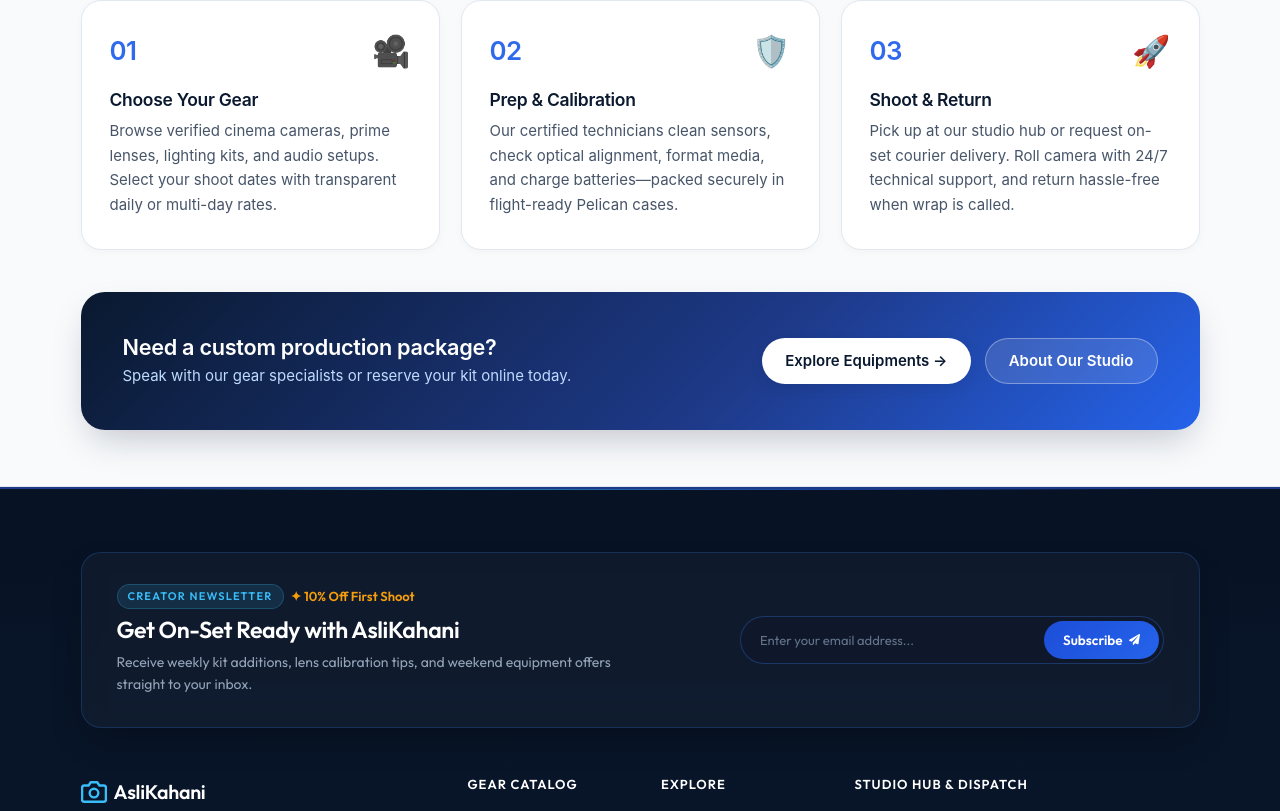
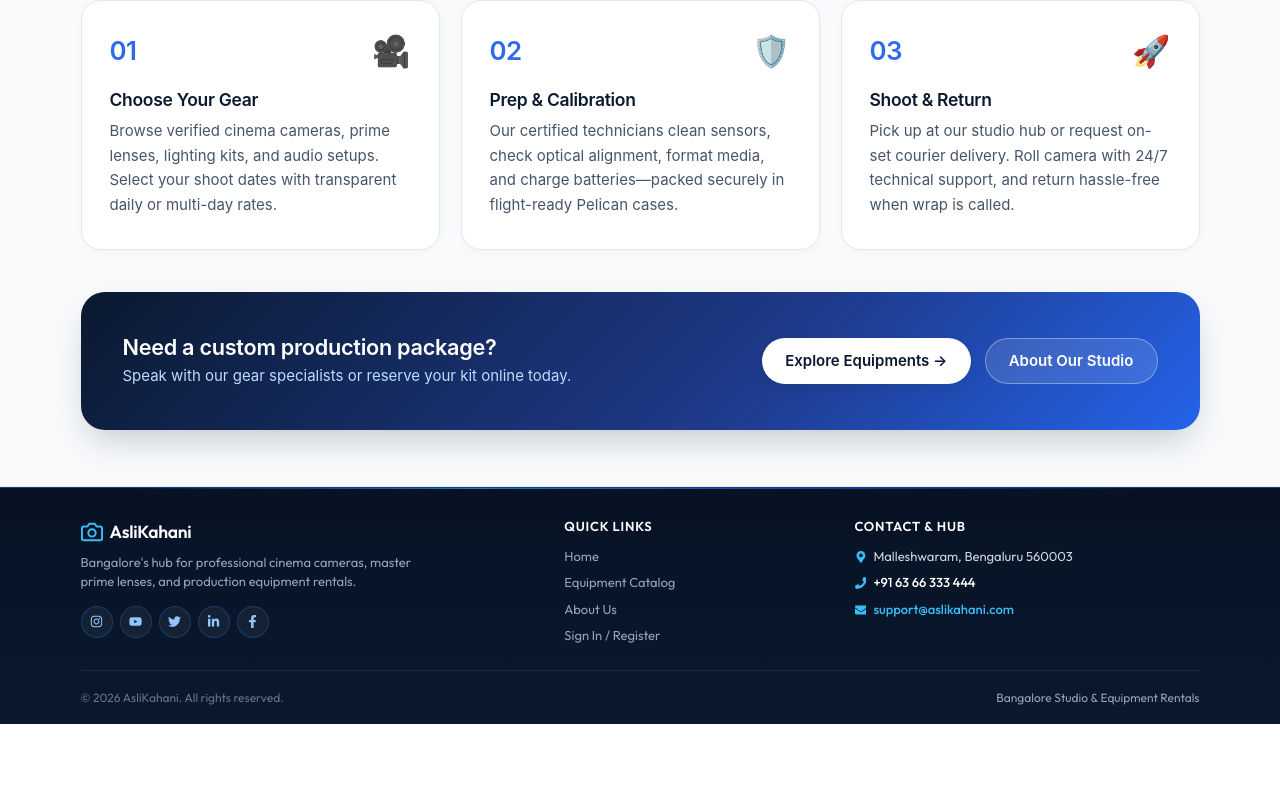
Before and after one commit to lakshmi2214/Asset-frontend-, a React (Create React App) app: page / in a window 1280 px wide. Shown: the part 1982-2793 px from the top of the page. After the commit the page ends 2706 px from the top, so only its background shows below. Built offline with nearby package versions, Linux system fonts and the light colour scheme.

Commit message:
refactor: streamline footer into compact layout with only essential content

```diff
--- a/src/Css/index.css
+++ b/src/Css/index.css
@@ -3851,13 +3851,13 @@ strong, b, th,
 }
 
 /* ================================================================
-   Cinema Studio Footer (Deep Midnight Navy with Cyan/Amber Highlights)
+   Cinema Studio Footer (Compact Midnight Navy Theme)
 ================================================================ */
 .ak-footer-root {
   background: linear-gradient(180deg, #071224 0%, #0a192f 100%);
   color: #e2e8f0;
-  border-top: 2px solid #1e3a8a;
-  padding: 4.5rem 0 2rem;
+  border-top: 1.5px solid #1e3a8a;
+  padding: 2.25rem 0 1.25rem;
   margin-top: auto;
   position: relative;
   overflow: hidden;
@@ -3874,132 +3874,33 @@ strong, b, th,
   opacity: 0.6;
 }
 
-.ak-footer-newsletter-box {
-  background: rgba(255, 255, 255, 0.03);
-  border: 1px solid rgba(59, 130, 246, 0.22);
-  border-radius: 20px;
-  padding: 2.25rem 2.5rem;
-  margin-bottom: 3.5rem;
-  backdrop-filter: blur(10px);
-  box-shadow: 0 16px 36px -10px rgba(0, 0, 0, 0.35);
-}
-
-.ak-footer-newsletter-badge {
-  font-size: 11px;
-  font-weight: 600;
-  letter-spacing: 1.2px;
-  text-transform: uppercase;
-  color: #38bdf8;
-  background: rgba(56, 189, 248, 0.12);
-  padding: 3px 10px;
-  border-radius: 9999px;
-  border: 1px solid rgba(56, 189, 248, 0.25);
-}
-
-.ak-footer-newsletter-title {
-  font-size: 1.65rem;
-  font-weight: 600;
-  color: #ffffff;
-  letter-spacing: -0.4px;
-}
-
-.ak-footer-newsletter-sub {
-  font-size: 14px;
-  color: #94a3b8;
-  line-height: 1.6;
-  max-width: 520px;
-  font-weight: 400;
-}
-
-.ak-newsletter-form {
-  display: flex;
-  align-items: center;
-  background: rgba(15, 23, 42, 0.6);
-  border: 1.5px solid rgba(59, 130, 246, 0.3);
-  border-radius: 9999px;
-  padding: 4px;
-  transition: all 0.2s ease;
-}
-
-.ak-newsletter-form:focus-within {
-  border-color: #38bdf8;
-  box-shadow: 0 0 0 3px rgba(56, 189, 248, 0.18);
-}
-
-.ak-newsletter-input {
-  flex: 1;
-  background: transparent;
-  border: none;
-  outline: none;
-  font-size: 13.5px;
-  color: #ffffff;
-  padding: 0.65rem 1.1rem;
-  font-weight: 400;
-}
-
-.ak-newsletter-input::placeholder {
-  color: #64748b;
-  font-size: 13px;
-}
-
-.ak-newsletter-btn {
-  display: inline-flex;
-  align-items: center;
-  gap: 6px;
-  background: linear-gradient(135deg, #1d4ed8 0%, #2563eb 100%);
-  color: #ffffff;
-  border: none;
-  border-radius: 9999px;
-  padding: 0.65rem 1.35rem;
-  font-weight: 600;
-  font-size: 13.5px;
-  cursor: pointer;
-  transition: all 0.2s ease;
-  flex-shrink: 0;
-}
-
-.ak-newsletter-btn:hover {
-  background: #1e40af;
-  box-shadow: 0 2px 10px rgba(37, 99, 235, 0.4);
-}
-
-.ak-newsletter-success {
-  background: rgba(16, 185, 129, 0.12);
-  border: 1px solid rgba(16, 185, 129, 0.3);
-  color: #6ee7b7;
-  padding: 0.75rem 1.25rem;
-  border-radius: 12px;
-  font-size: 13.5px;
-  font-weight: 500;
-}
-
 .ak-footer-heading {
   font-size: 13px;
   font-weight: 600;
   color: #ffffff;
   text-transform: uppercase;
-  letter-spacing: 1px;
-  margin-bottom: 1.25rem;
+  letter-spacing: 0.8px;
+  margin-bottom: 0.85rem;
 }
 
 .ak-footer-link {
-  display: block;
-  font-size: 14px;
+  display: inline-block;
+  font-size: 13px;
   color: #94a3b8;
   text-decoration: none;
-  margin-bottom: 0.7rem;
   font-weight: 400;
   transition: all 0.2s ease;
+  width: fit-content;
 }
 
 .ak-footer-link:hover {
   color: #38bdf8;
-  transform: translateX(3px);
+  transform: translateX(2px);
 }
 
 .ak-footer-social-btn {
-  width: 36px;
-  height: 36px;
+  width: 32px;
+  height: 32px;
   border-radius: 50%;
   background: rgba(255, 255, 255, 0.05);
   border: 1px solid rgba(59, 130, 246, 0.25);
@@ -4015,54 +3916,15 @@ strong, b, th,
   background: #2563eb;
   color: #ffffff;
   border-color: #2563eb;
-  transform: translateY(-3px);
-  box-shadow: 0 4px 12px rgba(37, 99, 235, 0.4);
-}
-
-.ak-footer-status-pill {
-  display: inline-flex;
-  align-items: center;
-  gap: 8px;
-  background: rgba(16, 185, 129, 0.08);
-  border: 1px solid rgba(16, 185, 129, 0.25);
-  color: #6ee7b7;
-  font-size: 12px;
-  font-weight: 500;
-  padding: 5px 12px;
-  border-radius: 9999px;
-  width: fit-content;
-}
-
-.ak-footer-status-dot {
-  width: 8px;
-  height: 8px;
-  background-color: #10b981;
-  border-radius: 50%;
-  display: inline-block;
-  box-shadow: 0 0 8px #10b981;
-  animation: pulseDot 2s infinite;
-}
-
-@keyframes pulseDot {
-  0%, 100% { opacity: 1; transform: scale(1); }
-  50% { opacity: 0.5; transform: scale(1.2); }
+  transform: translateY(-2px);
+  box-shadow: 0 4px 10px rgba(37, 99, 235, 0.4);
 }
 
 .ak-footer-bottom {
   border-top: 1px solid rgba(255, 255, 255, 0.08);
-  padding-top: 2rem;
-  margin-top: 3.5rem;
-  font-size: 12.5px;
+  padding-top: 1.25rem;
+  margin-top: 1.75rem;
+  font-size: 12px;
   color: #64748b;
   font-weight: 400;
 }
-
-.ak-footer-cinema-badge {
-  display: inline-block;
-  background: rgba(255, 255, 255, 0.04);
-  border: 1px solid rgba(255, 255, 255, 0.1);
-  padding: 4px 12px;
-  border-radius: 9999px;
-  color: #94a3b8;
-  font-size: 12px;
-}
--- a/src/Home/Footer.js
+++ b/src/Home/Footer.js
@@ -1,4 +1,4 @@
-import React, { useState } from 'react';
+import React from 'react';
 import { Container, Row, Col } from 'react-bootstrap';
 import { Link } from 'react-router-dom';
 import {
@@ -10,90 +10,28 @@ import {
   FaLinkedinIn,
   FaInstagram,
   FaYoutube,
-  FaClock,
-  FaPaperPlane,
 } from 'react-icons/fa';
 
 const Footer = () => {
-  const [subscribed, setSubscribed] = useState(false);
-  const [email, setEmail] = useState('');
-
-  const handleSubscribe = (e) => {
-    e.preventDefault();
-    if (email) {
-      setSubscribed(true);
-      setEmail('');
-    }
-  };
-
   return (
     <footer className="ak-footer-root">
       <Container>
-        {/* ── PRE-FOOTER CREATOR CLUB NEWSLETTER ── */}
-        <div className="ak-footer-newsletter-box">
-          <Row className="align-items-center g-4">
-            <Col lg={7} md={12}>
+        <Row className="gy-4 gx-lg-5 align-items-start">
+          {/* Brand & Social */}
+          <Col lg={5} md={6}>
             <div className="d-flex align-items-center gap-2 mb-2">
-                <span className="ak-footer-newsletter-badge">CREATOR NEWSLETTER</span>
-                <span style={{ color: '#f59e0b', fontSize: '13px', fontWeight: 600 }}>✦ 10% Off First Shoot</span>
-              </div>
-              <h3 className="ak-footer-newsletter-title mb-2">
-                Get On-Set Ready with AsliKahani
-              </h3>
-              <p className="ak-footer-newsletter-sub mb-0">
-                Receive weekly kit additions, lens calibration tips, and weekend equipment offers straight to your inbox.
-              </p>
-            </Col>
-            <Col lg={5} md={12}>
-              {subscribed ? (
-                <div className="ak-newsletter-success">
-                  <span>✓ You're in! Check your inbox for your 10% promo code.</span>
-                </div>
-              ) : (
-                <form onSubmit={handleSubscribe} className="ak-newsletter-form">
-                  <input
-                    type="email"
-                    className="ak-newsletter-input"
-                    placeholder="Enter your email address..."
-                    value={email}
-                    onChange={(e) => setEmail(e.target.value)}
-                    required
-                  />
-                  <button type="submit" className="ak-newsletter-btn">
-                    <span>Subscribe</span>
-                    <FaPaperPlane size={11} />
-                  </button>
-                </form>
-              )}
-            </Col>
-          </Row>
-        </div>
-
-        {/* ── 4-COLUMN MAIN FOOTER CONTENT ── */}
-        <Row className="g-5">
-          {/* Col 1: Brand & Live Status */}
-          <Col lg={4} md={6}>
-            <div className="d-flex align-items-center gap-2 mb-3">
-              <svg width="26" height="26" viewBox="0 0 24 24" fill="none" stroke="#38bdf8" strokeWidth="2.2" strokeLinecap="round" strokeLinejoin="round">
+              <svg width="22" height="22" viewBox="0 0 24 24" fill="none" stroke="#38bdf8" strokeWidth="2.2" strokeLinecap="round" strokeLinejoin="round">
                 <path d="M23 19a2 2 0 0 1-2 2H3a2 2 0 0 1-2-2V8a2 2 0 0 1 2-2h4l2-3h6l2 3h4a2 2 0 0 1 2 2z" />
                 <circle cx="12" cy="13" r="4" />
               </svg>
-              <span style={{ fontWeight: 600, fontSize: '1.4rem', color: '#ffffff', letterSpacing: '-0.3px' }}>
+              <span style={{ fontWeight: 600, fontSize: '1.25rem', color: '#ffffff', letterSpacing: '-0.3px' }}>
                 AsliKahani
               </span>
             </div>
-            <p style={{ color: '#94a3b8', fontSize: '14px', lineHeight: 1.65, marginBottom: '1.25rem', fontWeight: 400 }}>
-              Bangalore's premier cinema camera, master prime lens, and soundstage reservation platform. Calibrated for filmmakers, creators, and commercial crews.
+            <p style={{ color: '#94a3b8', fontSize: '13px', lineHeight: 1.5, marginBottom: '1rem', fontWeight: 400, maxWidth: '360px' }}>
+              Bangalore's hub for professional cinema cameras, master prime lenses, and production equipment rentals.
             </p>
-
-            {/* Live studio hub status */}
-            <div className="ak-footer-status-pill">
-              <span className="ak-footer-status-dot"></span>
-              <span>Malleshwaram Hub • Open for Check-in &amp; Prep</span>
-            </div>
-
-            {/* Social Icons */}
-            <div className="d-flex gap-2 mt-4">
+            <div className="d-flex gap-2">
               {[
                 { Icon: FaInstagram, href: 'https://instagram.com' },
                 { Icon: FaYoutube, href: 'https://youtube.com' },
@@ -109,80 +47,56 @@ const Footer = () => {
                   className="ak-footer-social-btn"
                   aria-label="Social Link"
                 >
-                  <Icon size={14} />
+                  <Icon size={13} />
                 </a>
               ))}
             </div>
           </Col>
 
-          {/* Col 2: Equipment Catalog */}
-          <Col lg={2} md={6} xs={6}>
-            <h6 className="ak-footer-heading">Gear Catalog</h6>
-            <Link to="/assets" className="ak-footer-link">Cinema Cameras</Link>
-            <Link to="/assets" className="ak-footer-link">Prime &amp; Zoom Lenses</Link>
-            <Link to="/assets" className="ak-footer-link">Studio Lighting</Link>
-            <Link to="/assets" className="ak-footer-link">Microphones &amp; Audio</Link>
-            <Link to="/assets" className="ak-footer-link">Tripods &amp; Gimbals</Link>
-            <Link to="/assets" className="ak-footer-link">Soundstages &amp; Grip</Link>
+          {/* Quick Links */}
+          <Col lg={3} sm={6} xs={6}>
+            <h6 className="ak-footer-heading">Quick Links</h6>
+            <div className="d-flex flex-column gap-2">
+              <Link to="/" className="ak-footer-link">Home</Link>
+              <Link to="/assets" className="ak-footer-link">Equipment Catalog</Link>
+              <Link to="/about" className="ak-footer-link">About Us</Link>
+              <Link to="/login" className="ak-footer-link">Sign In / Register</Link>
+            </div>
           </Col>
 
-          {/* Col 3: Quick Links & Platform */}
-          <Col lg={2} md={6} xs={6}>
-            <h6 className="ak-footer-heading">Explore</h6>
-            <Link to="/" className="ak-footer-link">Home</Link>
-            <Link to="/about" className="ak-footer-link">About AsliKahani</Link>
-            <Link to="/assets" className="ak-footer-link">All Equipments</Link>
-            <a href="https://aslikahani.com" target="_blank" rel="noopener noreferrer" className="ak-footer-link">
-              AsliKahani Magazine ↗
-            </a>
-            <Link to="/login" className="ak-footer-link">Creator Sign In</Link>
-            <Link to="/signup" className="ak-footer-link">Register Account</Link>
-          </Col>
-
-          {/* Col 4: Hub Dispatch & Contacts */}
-          <Col lg={4} md={6}>
-            <h6 className="ak-footer-heading">Studio Hub &amp; Dispatch</h6>
-            <div className="d-flex align-items-start gap-2 mb-3">
-              <FaMapMarkerAlt className="mt-1 flex-shrink-0" style={{ color: '#38bdf8', fontSize: '1rem' }} />
-              <div style={{ color: '#cbd5e1', fontSize: '13.5px', lineHeight: 1.55 }}>
-                280/1, Anniamma Arcade, Sampige Road,<br />
-                18th Cross, Malleshwaram, Bengaluru 560003
+          {/* Contact & Location */}
+          <Col lg={4} sm={6} xs={6}>
+            <h6 className="ak-footer-heading">Contact &amp; Hub</h6>
+            <div className="d-flex flex-column gap-2">
+              <div className="d-flex align-items-center gap-2">
+                <FaMapMarkerAlt style={{ color: '#38bdf8', fontSize: '0.85rem' }} className="flex-shrink-0" />
+                <span style={{ color: '#cbd5e1', fontSize: '13px' }}>Malleshwaram, Bengaluru 560003</span>
               </div>
-            </div>
-
-            <div className="d-flex align-items-center gap-2 mb-3">
-              <FaClock className="flex-shrink-0" style={{ color: '#38bdf8', fontSize: '0.9rem' }} />
-              <div style={{ color: '#cbd5e1', fontSize: '13px' }}>
-                Mon – Sat: 9:00 AM – 8:00 PM <span style={{ color: '#94a3b8' }}>(Sunday by booking)</span>
-              </div>
-            </div>
-
-            <div className="d-flex align-items-center gap-2 mb-3">
-              <FaPhone className="flex-shrink-0" style={{ color: '#38bdf8', fontSize: '0.9rem' }} />
-              <a href="tel:+916366333444" style={{ color: '#ffffff', fontSize: '13.5px', fontWeight: 600, textDecoration: 'none' }}>
+              <div className="d-flex align-items-center gap-2">
+                <FaPhone style={{ color: '#38bdf8', fontSize: '0.85rem' }} className="flex-shrink-0" />
+                <a href="tel:+916366333444" style={{ color: '#ffffff', fontSize: '13px', fontWeight: 500, textDecoration: 'none' }}>
                   +91 63 66 333 444
                 </a>
               </div>
-
               <div className="d-flex align-items-center gap-2">
-              <FaEnvelope className="flex-shrink-0" style={{ color: '#38bdf8', fontSize: '0.9rem' }} />
-              <a href="mailto:support@aslikahani.com" style={{ color: '#38bdf8', fontSize: '13.5px', fontWeight: 600, textDecoration: 'none' }}>
+                <FaEnvelope style={{ color: '#38bdf8', fontSize: '0.85rem' }} className="flex-shrink-0" />
+                <a href="mailto:support@aslikahani.com" style={{ color: '#38bdf8', fontSize: '13px', fontWeight: 500, textDecoration: 'none' }}>
                   support@aslikahani.com
                 </a>
+              </div>
             </div>
           </Col>
         </Row>
 
-        {/* ── BOTTOM COPYRIGHT & BADGE ── */}
+        {/* Bottom Bar */}
         <div className="ak-footer-bottom">
-          <Row className="align-items-center g-3">
-            <Col md={6} className="text-center text-md-start">
+          <Row className="align-items-center">
+            <Col sm={6} className="text-center text-sm-start">
               <span>© {new Date().getFullYear()} AsliKahani. All rights reserved.</span>
-              <span className="ms-3 text-secondary d-none d-sm-inline">Privacy Policy • Terms of Rental • Damage Waiver</span>
             </Col>
-            <Col md={6} className="text-center text-md-end">
-              <span className="ak-footer-cinema-badge">
-                🎬 Crafted for Bangalore Filmmakers &amp; Digital Storytellers
+            <Col sm={6} className="text-center text-sm-end mt-2 mt-sm-0">
+              <span style={{ color: '#94a3b8', fontSize: '12px' }}>
+                Bangalore Studio &amp; Equipment Rentals
               </span>
             </Col>
           </Row>
```
Lines whose indentation alone changed are shown as unchanged.
